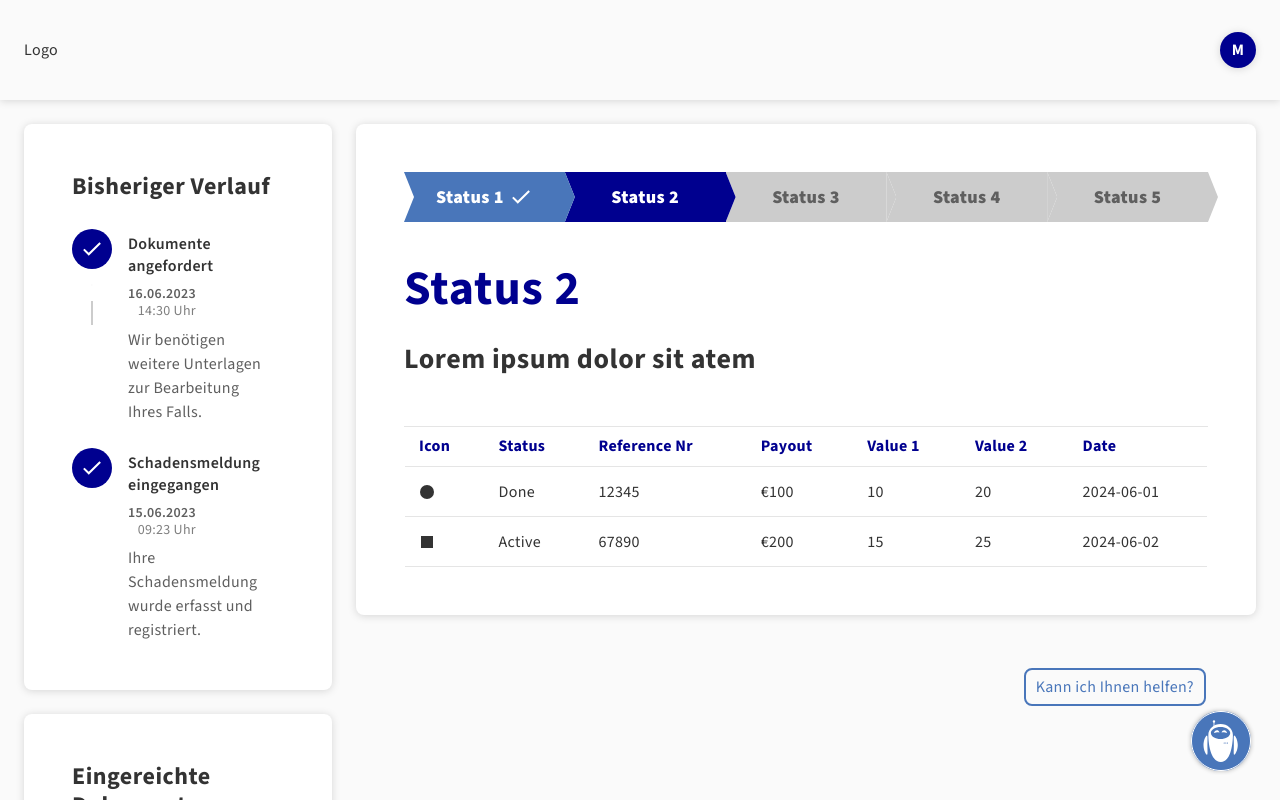
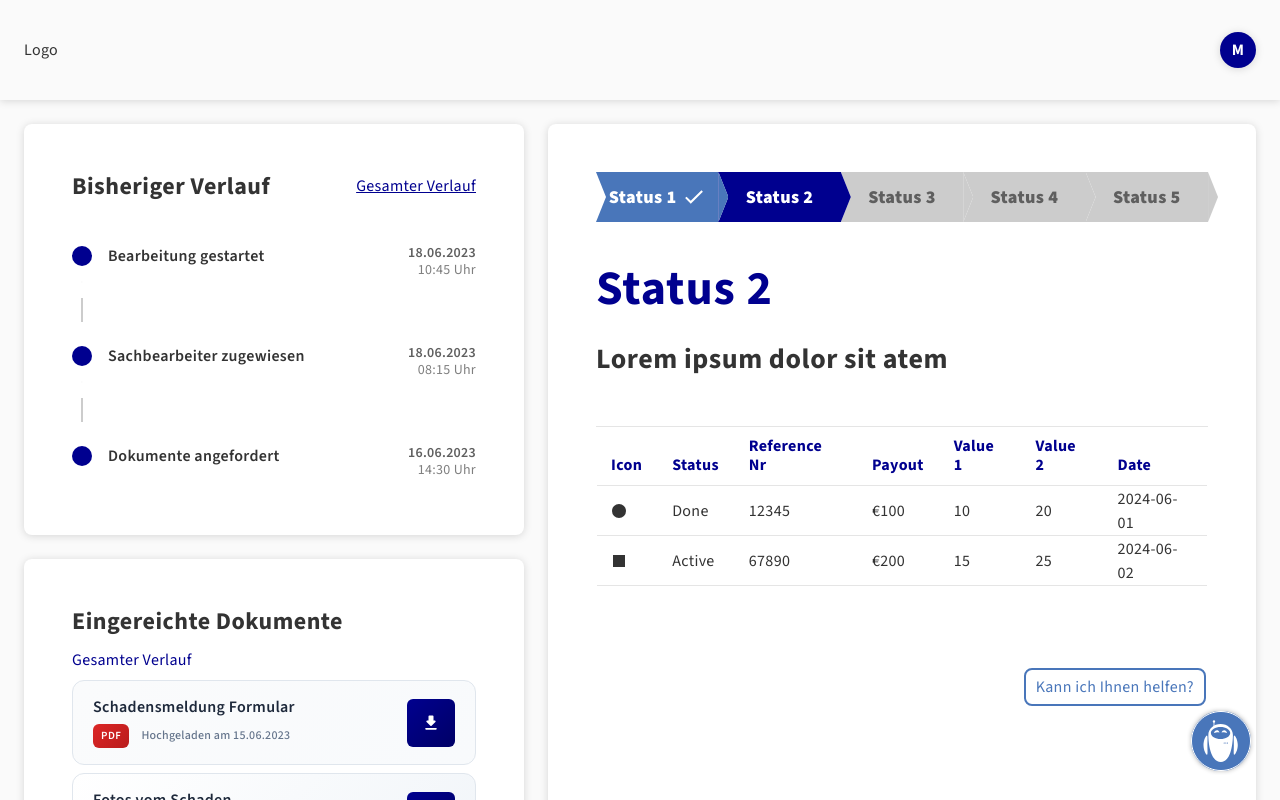
Before and after one commit to domenik-hofer/hackathon-2025, a React (Vite) app: page / in a window 1280 px wide. Both pictures are taken after a click on the button "Check Status". Shown: the top 800 px of the page. Built offline with nearby package versions, Linux system fonts and the light colour scheme.

Commit message:
Domenik: fix layout

```diff
--- a/src/App.tsx
+++ b/src/App.tsx
@@ -11,42 +11,6 @@ import { Timeline, TimelineItem } from './components/timeline/Timeline';
 import { Button } from './components/button/Button';
 
 
-
-    // Timeline data für "Bisheriger Verlauf"
-    const timelineItems: TimelineItem[] = [
-        {
-            id: 1,
-            title: 'Schadensmeldung eingegangen',
-            description: 'Ihre Schadensmeldung wurde erfasst und registriert.',
-            date: '15.06.2023',
-            time: '09:23 Uhr',
-            icon: 'file-text',
-        },
-        {
-            id: 2,
-            title: 'Dokumente angefordert',
-            description: 'Wir benötigen weitere Unterlagen zur Bearbeitung Ihres Falls.',
-            date: '16.06.2023',
-            time: '14:30 Uhr',
-            icon: 'mail',
-        },
-        {
-            id: 3,
-            title: 'Sachbearbeiter zugewiesen',
-            description: 'Ihr Fall wurde Herrn Müller zur Bearbeitung übergeben.',
-            date: '18.06.2023',
-            time: '08:15 Uhr',
-            icon: 'user',
-        },
-        {
-            id: 4,
-            title: 'Bearbeitung gestartet',
-            description: 'Die Prüfung Ihrer Unterlagen hat begonnen.',
-            date: '18.06.2023',
-            time: '10:45 Uhr',
-            icon: 'clipboard-check',
-        },
-    ];
 import { Chatbot } from './components/chatbot/Chatbot';
 import { StammdatenCard } from './components/userData/UserData';
 import { useState, useRef, useEffect } from 'react';
@@ -99,31 +63,7 @@ export function App() {
                 schadenstag='10.06.2023'
                 kontakt='mail@maxmustermann.de'
             />
-            <Button
-                title="Schadenfall Verauf"
-                data-bs-toggle='offcanvas'
-                data-bs-target='#offcanvasWithBothOptions'
-                aria-controls='offcanvasWithBothOptions'
-            />
-            <div
-                className='offcanvas offcanvas-start'
-                data-bs-scroll='true'
-                tabIndex={-1}
-                id='offcanvasWithBothOptions'
-                aria-labelledby='offcanvasWithBothOptionsLabel'
-            >
-                <div className='offcanvas-header'>
-                    <h5 className='offcanvas-title' id='offcanvasWithBothOptionsLabel'>
-                        Schadenfall Verlauf
-                    </h5>
-                    <button type='button' className='btn-close' data-bs-dismiss='offcanvas' aria-label='Close'></button>
-                </div>
-                <div className='offcanvas-body'>
-                                    <div className={c('timeline')}>
-                            <Timeline items={timelineItems} />
-                </div>
-                </div>
-            </div>
+
             {activePage != 0 && <Chatbot />}
             <div ref={stamRef}>
                 <StammdatenCard
--- a/src/components/document/DocumentList.module.css
+++ b/src/components/document/DocumentList.module.css
@@ -2,6 +2,8 @@
   display: flex;
   flex-direction: column;
   gap: 8px;
+
+
 }
 
 .document-item {
--- a/src/components/document/DocumentList.tsx
+++ b/src/components/document/DocumentList.tsx
@@ -25,6 +25,18 @@ function formatDate(dateString: string): string {
 export function DocumentList({ documents }: DocumentListProps) {
     return (
         <div className={c('document-list')}>
+            <div className={c('mainTitle')}>
+                <h5>Eingereichte Dokumente</h5>
+
+                <a
+                    className={c('allEntriesLink')}
+                    data-bs-toggle='offcanvas'
+                    data-bs-target='#offcanvasWithBothOptions'
+                    aria-controls='offcanvasWithBothOptions'
+                >
+                    Gesamter Verlauf
+                </a>
+            </div>
             {documents.map((doc, index) => (
                 <div
                     key={index}
--- a/src/components/timeline/Timeline.module.css
+++ b/src/components/timeline/Timeline.module.css
@@ -1,12 +1,35 @@
 .timeline {
   position: relative;
+
+     > div {
+        height: 100%;
+    }
 }
 
-/* Use a CSS variable so connector height matches spacing dynamically */
+.mainTitle {
+    display: flex;
+    justify-content: space-between;
+    align-items: center;
+    margin-bottom: 40px;
+
+    h5 {
+        margin: 0
+    }
+
+    .allEntriesLink {
+        color: var(--color-base-axa-blue);
+        text-decoration: underline;
+    }
+}
+
+
+
+    /* Use a CSS variable so connector height matches spacing dynamically */
 .timelineItem {
   --connector-gap: 1.5rem;
   display: flex;
   margin-bottom: var(--connector-gap);
+    align-items: start;
 }
 
 .timelineItem:last-child {
@@ -19,6 +42,12 @@
   flex-direction: column;
   align-items: center;
   margin-right: 1rem;
+
+    .small & {
+
+translate: 0 5px;
+    }
+
 }
 
 .icon {
@@ -31,6 +60,16 @@
   border-radius: 50%;
   z-index: 2;
   padding: 0.5rem;
+
+    .small & {
+
+        width: 20px;
+        height: 20px;
+
+        svg {
+            display: none;
+        }
+    }
 }
 
 .icon :global(.white) {
--- a/src/components/timeline/Timeline.tsx
+++ b/src/components/timeline/Timeline.tsx
@@ -1,6 +1,12 @@
 import { combineClasses } from '../../utils/ClassNameUtil';
 import TimelineStyles from './Timeline.module.css';
 import { Icon } from '../icon/Icon';
+import { Chatbot } from '../chatbot/Chatbot';
+import { StammdatenCard } from '../userData/UserData';
+import { usePage } from '../../context/PageContext';
+import { useEffect, useRef, useState } from 'react';
+import AppStyles from '../../App.module.css';
+import { Button } from '../button/Button';
 
 const c = combineClasses({ styles: TimelineStyles });
 
@@ -60,13 +66,46 @@ export function Timeline({ items }: TimelineProps) {
         // tie-breaker: higher id first
         return b.id - a.id;
     });
+
     return (
+        <div className={c('timeline')}>
+            <div className={c('mainTitle')}>
+                <h5>Bisheriger Verlauf</h5>
+
+                <a
+                    className={c('allEntriesLink')}
+                    data-bs-toggle='offcanvas'
+                    data-bs-target='#offcanvasWithBothOptions'
+                    aria-controls='offcanvasWithBothOptions'
+                >
+                    Gesamter Verlauf
+                </a>
+            </div>
+            <div
+                className='offcanvas offcanvas-start'
+                data-bs-scroll='true'
+                tabIndex={-1}
+                id='offcanvasWithBothOptions'
+                aria-labelledby='offcanvasWithBothOptionsLabel'
+            >
+                <div className='offcanvas-header'>
+                    <h5 className='offcanvas-title' id='offcanvasWithBothOptionsLabel'>
+                        Schadenfall Verlauf
+                    </h5>
+                    <button type='button' className='btn-close' data-bs-dismiss='offcanvas' aria-label='Close'></button>
+                </div>
+                <div className='offcanvas-body'>
                     <div className={c('timeline')}>
                         {sorted.map((item, index) => (
                             <div key={item.id} className={c('timelineItem')}>
                                 <div className={c('iconContainer')}>
                                     <div className={c('icon')}>
-                            <svg width='24px' height='24px' viewBox='-2 -4 18 18' xmlns='http://www.w3.org/2000/svg'>
+                                        <svg
+                                            width='24px'
+                                            height='24px'
+                                            viewBox='-2 -4 18 18'
+                                            xmlns='http://www.w3.org/2000/svg'
+                                        >
                                             <path
                                                 d='M4.57382 7.88591L1.41384 4.77629L0.333984 5.82774L4.57382 10L13.6673 1.05145L12.5988 0L4.57382 7.88591Z'
                                                 fill='white'
@@ -75,7 +114,12 @@ export function Timeline({ items }: TimelineProps) {
                                     </div>
                                     {index < sorted.length - 1 && (
                                         <div className={c('connectorWrapper')}>
-                                <svg xmlns='http://www.w3.org/2000/svg' height='24' viewBox='0 0 24 24' width='24'>
+                                            <svg
+                                                xmlns='http://www.w3.org/2000/svg'
+                                                height='24'
+                                                viewBox='0 0 24 24'
+                                                width='24'
+                                            >
                                                 <path d='M8.12 14.71L12 10.83l3.88 3.88c.39.39 1.02.39 1.41 0 .39-.39.39-1.02 0-1.41L12.7 8.71c-.39-.39-1.02-.39-1.41 0L6.7 13.3c-.39.39-.39 1.02 0 1.41.39.38 1.03.39 1.42 0z' />
                                             </svg>
                                             <div className={c('connector')} />
@@ -95,5 +139,41 @@ export function Timeline({ items }: TimelineProps) {
                             </div>
                         ))}
                     </div>
+                </div>
+            </div>
+            {sorted.map((item, index) => (
+                <>
+                    {index < 3 && (
+                        <div key={item.id} className={c('timelineItem', 'small')}>
+                            <div className={c('iconContainer')}>
+                                <div className={c('icon')}></div>
+                                {index < sorted.length - 2 && (
+                                    <div className={c('connectorWrapper')}>
+                                        <svg
+                                            xmlns='http://www.w3.org/2000/svg'
+                                            height='24'
+                                            viewBox='0 0 24 24'
+                                            width='24'
+                                        >
+                                            <path d='M8.12 14.71L12 10.83l3.88 3.88c.39.39 1.02.39 1.41 0 .39-.39.39-1.02 0-1.41L12.7 8.71c-.39-.39-1.02-.39-1.41 0L6.7 13.3c-.39.39-.39 1.02 0 1.41.39.38 1.03.39 1.42 0z' />
+                                        </svg>
+                                        <div className={c('connector')} />
+                                    </div>
+                                )}
+                            </div>
+                            <div className={c('content')}>
+                                <div className={c('header')}>
+                                    <h3 className={c('title')}>{item.title}</h3>
+                                    <div className={c('datetime')}>
+                                        <span className={c('date')}>{item.date}</span>
+                                        <span className={c('time')}>{item.time}</span>
+                                    </div>
+                                </div>
+                            </div>
+                        </div>
+                    )}
+                </>
+            ))}
+        </div>
     );
 }
--- a/src/components/userData/UserData.module.css
+++ b/src/components/userData/UserData.module.css
@@ -8,6 +8,7 @@
   box-shadow: var(--shadow-box-high);
   padding: 0; /* header handles top padding */
   overflow: hidden; /* keep header band rounded */
+    z-index: 10;
 }
 
 .header {
--- a/src/main.css
+++ b/src/main.css
@@ -227,3 +227,8 @@ button {
         transform: translateX(100%);
     }
 }
+
+.offcanvas {
+    padding: 20px;
+    width: 500px !important;
+}
--- a/src/pages/Home.module.css
+++ b/src/pages/Home.module.css
@@ -1,20 +1,32 @@
 .layout {
     display: grid;
-    grid-template-columns: 25% 1fr;
+    grid-template-columns: 500px 1fr;
     grid-template-rows: 1fr 1fr;
     gap: 1.5rem;
     margin: 0 auto;
     padding: 1.5rem;
-    height: 100vh;
+    height: calc(100vh - 100px);
+    align-items: stretch;
+
+    .timeline {
+        > div {
+            height: 100%;
+        }
+    }
+
+    .documents {
+        > div {
+            height: 100%;
+        }
+    }
 
     .status {
         grid-column: 2 / 3;
-        grid-row: 1 /4 ;
+        grid-row: 1 / 3 ;
         height: 100%;
 
-        & + div {
+        > div {
             height: 100%;
-            box-sizing: border-box;
         }
     }
 }
--- a/src/pages/Home.page.tsx
+++ b/src/pages/Home.page.tsx
@@ -26,6 +26,22 @@ export default function HomePage() {
             time: '14:30 Uhr',
             icon: 'mail',
         },
+        {
+            id: 3,
+            title: 'Sachbearbeiter zugewiesen',
+            description: 'Ihr Fall wurde Herrn Müller zur Bearbeitung übergeben.',
+            date: '18.06.2023',
+            time: '08:15 Uhr',
+            icon: 'user',
+        },
+        {
+            id: 4,
+            title: 'Bearbeitung gestartet',
+            description: 'Die Prüfung Ihrer Unterlagen hat begonnen.',
+            date: '18.06.2023',
+            time: '10:45 Uhr',
+            icon: 'clipboard-check',
+        },
     ];
 
     // Beispieldokumente für "Eingereichte Dokumente"
@@ -47,13 +63,8 @@ export default function HomePage() {
             <div className={c('layout')}>
                 <div className={c('timeline')}>
                     <Card>
-                        <Card.Header>
-                            <Card.Title>
-                                <h5>Bisheriger Verlauf</h5>
-                            </Card.Title>
-                        </Card.Header>
                         <Card.Body>
-                            <Timeline items={timelineItems} />
+                            <Timeline size='small' items={timelineItems} />
                         </Card.Body>
                     </Card>
                 </div>
@@ -67,11 +78,6 @@ export default function HomePage() {
                 </div>
                 <div className={c('documents')}>
                     <Card>
-                        <Card.Header>
-                            <Card.Title>
-                                <h5>Eingereichte Dokumente</h5>
-                                </Card.Title>
-                        </Card.Header>
                         <Card.Body>
                             <DocumentList documents={documents} />
                         </Card.Body>
```
Lines whose indentation alone changed are shown as unchanged.
